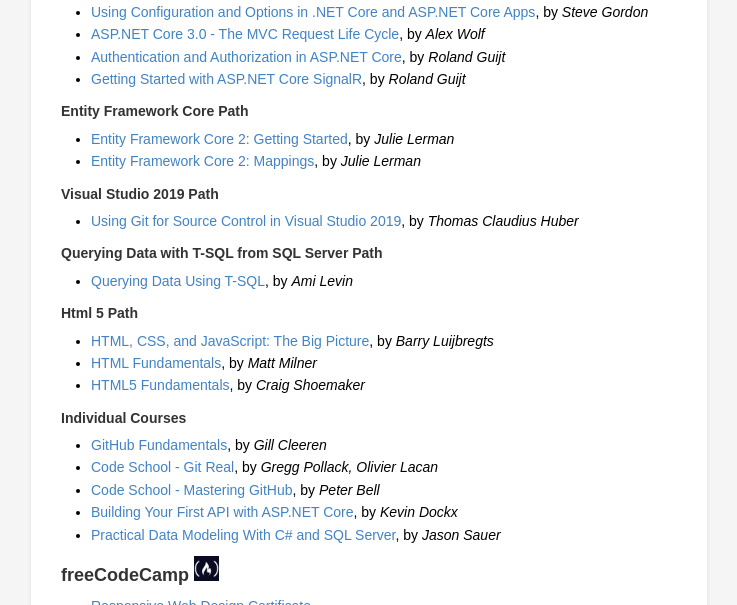
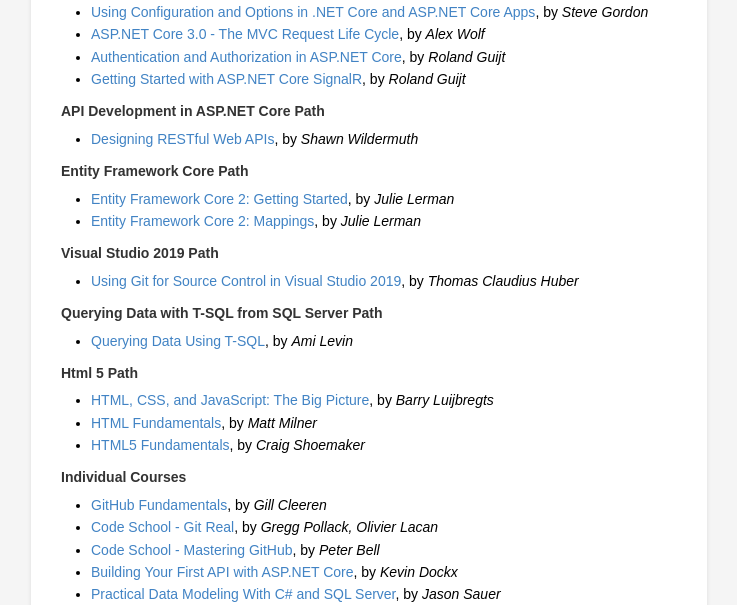
Before and after one commit to CePur/resume, a plain HTML site: page index.html in a window 1280 px wide. Shown: the part 1941-2546 px from the top of the page, without its empty margins (257-994 px from the left). Drawn offline with Linux system fonts and the light colour scheme.

Commit message:
[github actions] deploy

```diff
--- a/index.html
+++ b/index.html
@@ -114,6 +114,10 @@ Driver’s license: <em>Class B (2008)</em></p>
 <li><a href="https://www.pluralsight.com/courses/authentication-authorization-aspnet-core">Authentication and Authorization in ASP.NET Core</a>, by <em>Roland Guijt</em></li>
 <li><a href="https://www.pluralsight.com/courses/aspdotnet-core-signalr-getting-started">Getting Started with ASP.NET Core SignalR</a>, by <em>Roland Guijt</em></li>
 </ul>
+<h5 id="api-development-in-asp.net-core-path">API Development in ASP.NET Core Path</h5>
+<ul>
+<li><a href="https://www.pluralsight.com/courses/designing-restful-web-apis">Designing RESTful Web APIs</a>, by <em>Shawn Wildermuth</em></li>
+</ul>
 <h5 id="entity-framework-core-path">Entity Framework Core Path</h5>
 <ul>
 <li><a href="https://www.pluralsight.com/courses/entity-framework-core-2-getting-started">Entity Framework Core 2: Getting Started</a>, by <em>Julie Lerman</em></li>
```
Also changed, not shown: 1 other file.
